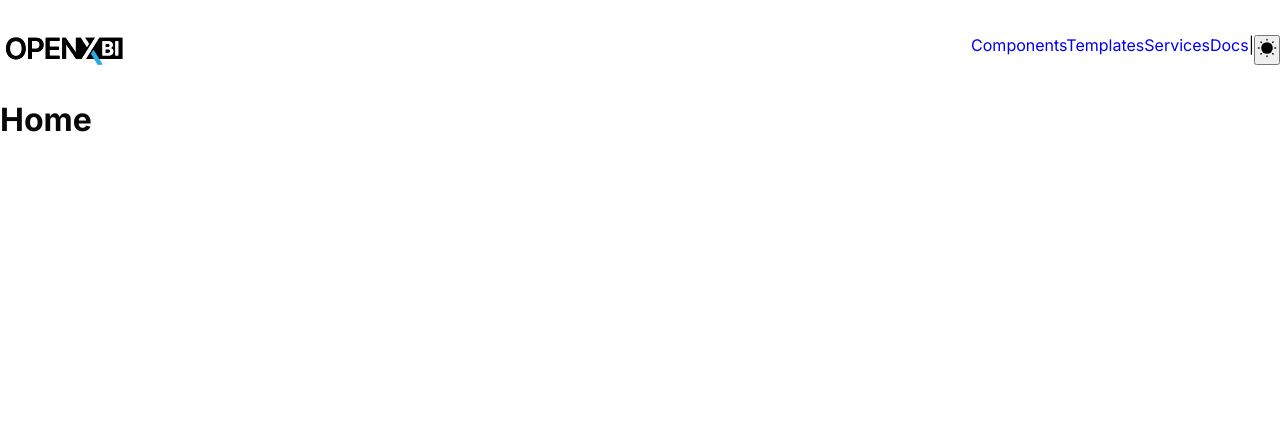
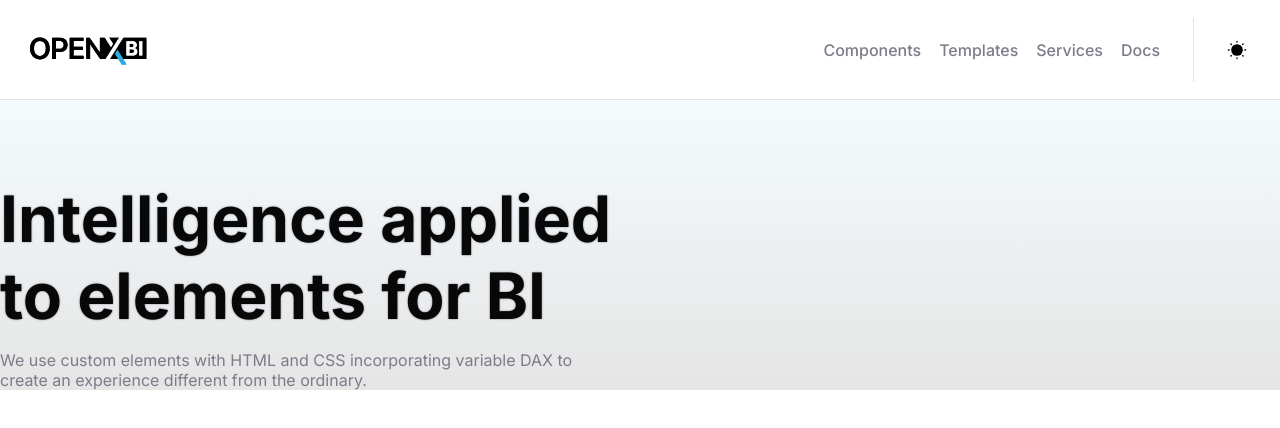
Before and after one commit to raphaph/openxbi-react, a React (Vite) app: page / in a window 1280 px wide. Shown: the top 428 px of the page. Built offline with nearby package versions, Linux system fonts and the light colour scheme.

Commit message:
header finished, main content one started

```diff
--- a/src/components/Header/index.tsx
+++ b/src/components/Header/index.tsx
@@ -2,7 +2,7 @@ import { SunDim } from 'phosphor-react'
 import { useContext } from 'react'
 import { NavLink } from 'react-router-dom'
 import { AppContext } from '../../context/AppContext'
-import { HeaderContainer, HeaderSideRight } from './styles'
+import { HeaderContainer, HeaderSideRight, SeparatorRightSide } from './styles'
 
 export function Header() {
   const { themeValue, setThemeValue } = useContext(AppContext)
@@ -18,7 +18,7 @@ export function Header() {
   }
 
   return (
-    <HeaderContainer>
+    <HeaderContainer variant={themeValue}>
       <NavLink to="/">
         <img
           src={`./src/assets/${
@@ -33,17 +33,17 @@ export function Header() {
           <NavLink to="/components" title="components">
             Components
           </NavLink>
-          <NavLink to="/" title="components">
+          <NavLink to="/templates" title="templates">
             Templates
           </NavLink>
-          <NavLink to="/" title="components">
+          <NavLink to="/services" title="services">
             Services
           </NavLink>
-          <NavLink to="/" title="components">
+          <NavLink to="/documentations" title="docs">
             Docs
           </NavLink>
         </nav>
-        <div>|</div>
+        <SeparatorRightSide variant={themeValue}></SeparatorRightSide>
         <button title="changeTheme" onClick={() => changeTheme()}>
           <SunDim
             size={22}
--- a/src/components/Header/styles.ts
+++ b/src/components/Header/styles.ts
@@ -1,22 +1,68 @@
 import styled from 'styled-components'
+interface ThemeProps {
+  variant?: 'light' | 'dark' | null
+}
 
-export const HeaderContainer = styled.header`
+export const HeaderContainer = styled.header<ThemeProps>`
   display: flex;
   align-items: center;
   justify-content: space-between;
+
   height: 100px;
   width: 100%;
-  border-bottom: 1px solid white;
+
+  border-bottom: 1px solid
+    ${(props) =>
+      props.variant === 'light'
+        ? props.theme['gray-100']
+        : props.theme['gray-900']};
 
   img {
     height: 2.5rem;
+    margin-left: 1.5rem;
   }
 `
 
 export const HeaderSideRight = styled.div`
   display: flex;
+  align-items: center;
+
+  nav {
+    display: flex;
+    gap: 1rem;
+    margin-right: 2rem;
+  }
 
   a {
     text-decoration: none;
+    font-weight: 500;
+
+    color: ${(props) => props.theme['gray-500']};
+    border: 1px solid transparent;
+    gap: 1rem;
+
+    &.active {
+      color: ${(props) => props.theme['blue-turq']};
+      font-weight: 500;
+    }
+  }
+
+  button {
+    cursor: pointer;
+    background: transparent;
+    border: 0;
+    margin: 0 2rem;
+    line-height: 0;
   }
 `
+
+export const SeparatorRightSide = styled.div<ThemeProps>`
+  content: '';
+  height: 4rem;
+  width: 1px;
+  background-color: ${(props) =>
+    props.variant === 'light'
+      ? props.theme['gray-100']
+      : props.theme['gray-600']};
+  color: transparent;
+`
--- a/src/pages/Home/index.tsx
+++ b/src/pages/Home/index.tsx
@@ -1,3 +1,16 @@
+import { MainContainer, MainContentOne } from './styles'
+
 export function Home() {
-  return <h1>Home</h1>
+  return (
+    <MainContainer>
+      <MainContentOne>
+        <h1>Intelligence applied to elements for BI</h1>
+        <strong>
+          We use custom elements with HTML and CSS incorporating variable DAX to{' '}
+          <br />
+          create an experience different from the ordinary.
+        </strong>
+      </MainContentOne>
+    </MainContainer>
+  )
 }
--- a/src/pages/Home/styles.ts
+++ b/src/pages/Home/styles.ts
@@ -0,0 +1,32 @@
+import styled from 'styled-components'
+
+export const MainContainer = styled.main`
+  display: flex;
+  flex-direction: column;
+  align-items: center;
+  justify-content: center;
+  height: auto;
+  background: linear-gradient(rgba(41, 171, 226, 0.05), rgba(0, 0, 0, 0.1));
+`
+
+export const MainContentOne = styled.div`
+  display: flex;
+  flex-direction: column;
+  justify-content: flex-start;
+  align-items: flex-start;
+  width: 100%;
+  max-width: 1400px;
+
+  h1 {
+    margin: 5rem 0 1rem 0;
+    text-align: left;
+    width: 50%;
+    font-size: 4rem;
+    text-shadow: 0px 0px 2px ${(props) => props.theme['gray-500']};
+  }
+
+  strong {
+    color: ${(props) => props.theme['gray-500']};
+    font-weight: 300;
+  }
+`
--- a/src/pages/PageComponents/index.tsx
+++ b/src/pages/PageComponents/index.tsx
@@ -1,5 +1,5 @@
 export function PageComponents() {
   document.title = 'OpenXBI | All components'
 
-  return <h1>Components</h1>
+  return <h1></h1>
 }
--- a/src/styles/global.ts
+++ b/src/styles/global.ts
@@ -15,7 +15,7 @@ export const GlobalStyle = createGlobalStyle<ThemeProps>`
 
     :focus {
         outline: 0;
-        box-shadow: 0 0 0 2px ${(props) => props.theme.turq};
+        box-shadow: 0 0 0 2px ${(props) => props.theme['blue-turq']};
     }
 
     body {
--- a/src/styles/themes/default.ts
+++ b/src/styles/themes/default.ts
@@ -2,16 +2,16 @@ export const defaultTheme = {
   white: '#fff',
 
   // principal color
-  turq: '#29ABE2',
-  'turq-100': '#ABECF4',
-  'turq-200': '#90E0EA',
-  'turq-300': '#75D3E0',
-  'turq-400': '#5AC6D7',
-  'turq-500': '#4AB8CF',
-  'turq-600': '#3CAAC7',
-  'turq-700': '#2D9CBF',
-  'turq-800': '#1E8DB6',
-  'turq-900': '#0E7EAF',
+  'blue-turq': '#29ABE2',
+  'bturq-100': '#ABECF4',
+  'bturq-200': '#90E0EA',
+  'bturq-300': '#75D3E0',
+  'bturq-400': '#5AC6D7',
+  'bturq-500': '#4AB8CF',
+  'bturq-600': '#3CAAC7',
+  'bturq-700': '#2D9CBF',
+  'bturq-800': '#1E8DB6',
+  'bturq-900': '#0E7EAF',
 
   // combinations
   'red-orange': '#E25437',
```
